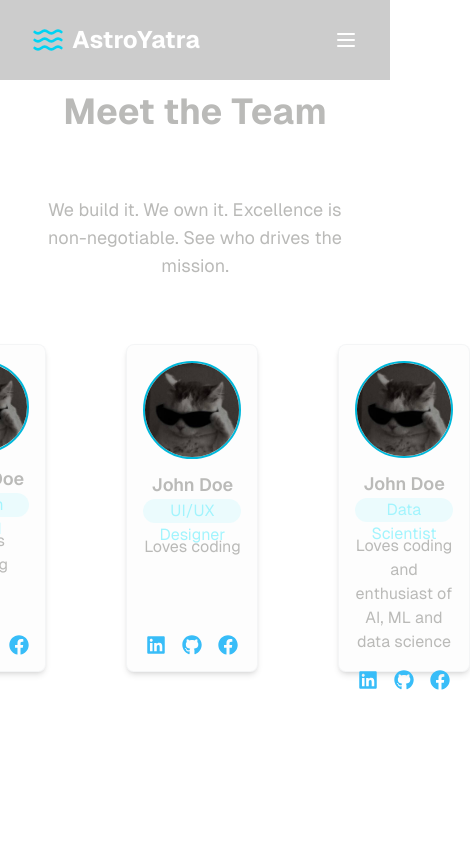
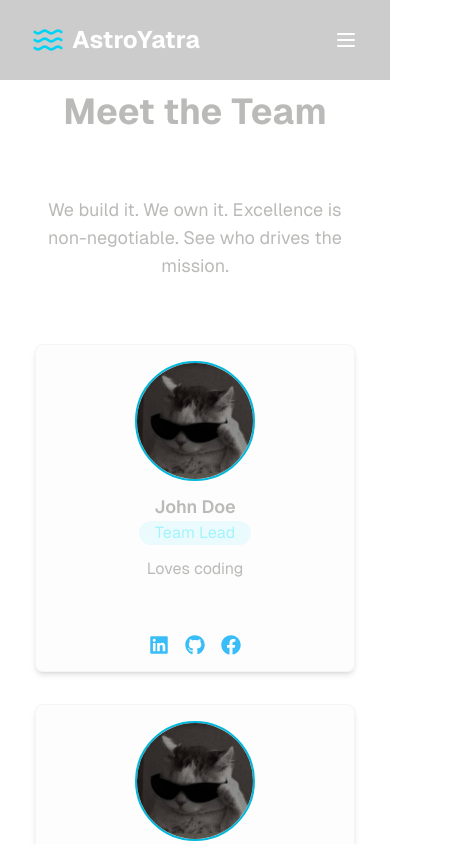
Before and after one commit to pradipbhatt/nasa-vr-hackathon, a Next.js app: page /team in a window 390 px wide. Shown: the top 844 px of the page, 470 px wide, since content can reach past the window. Built offline with nearby package versions, Linux system fonts and the light colour scheme.

Commit message:
pages and card made responsive

```diff
--- a/src/app/about/Card.tsx
+++ b/src/app/about/Card.tsx
@@ -9,7 +9,7 @@
 
 const Card: React.FC<CardProps> = (props) => {
   return (
-    <div className="bg-gray-200/10 border border-gray-300/20 p-6 rounded-lg shadow-lg text-center w-100 h-auto hover:scale-105 transition-transform duration-200">
+    <div className="bg-gray-200/10 border border-gray-300/20 p-6 rounded-lg shadow-lg text-center max-w-[300px] min-w-[250px] w-full h-auto hover:scale-105 transition-transform duration-200">
       <Image src={props.icon} alt="Icon" width={64} height={64} className="mx-auto mb-6" />
       <h2 className="text-2xl font-semibold mb-4">{props.title}</h2>
       <p className="text-base text-gray-400">{props.description}</p>
--- a/src/app/about/page.tsx
+++ b/src/app/about/page.tsx
@@ -8,7 +8,7 @@
         NASA’s open data makes ocean observations accessible to everyone. This VR experience helps people explore ocean data visually and interactively. Our mission is to create an immersive storytelling environment that reveals insights about our oceans, leveraging NASA datasets to connect the
         audience with the beauty and science of Earth.
       </p>
-      <div className="mt-12 grid grid-cols-1 sm:grid-cols-3 gap-8">
+      <div className="mt-12 flex flex-wrap gap-8 justify-center ">
         <Card icon="/icons/satellite.svg" title="DATA" description="data is always complex and unintuitive, especially when it comes from satellites" />
         <Card icon="/icons/VR.svg" title="Experience" description="we created VR storytelling to make this same data intuative and meaningful for normal people" />
         <Card icon="/icons/earth.svg" title="GOAL" description="we connected normal people with real science sparking curiosity and awareness about nature and the technology behind." />
--- a/src/app/components/Navigation.tsx
+++ b/src/app/components/Navigation.tsx
@@ -43,7 +43,7 @@
             {link.label}
           </Link>
         ))}
-        <Link href="/vr" className="px-6 py-2 bg-white text-black rounded-full font-semibold hover:bg-gray-200 transition-all hover:scale-105">
+        <Link href="/vr" className="px-6 py-2 bg-cyan-500/20 rounded-full font-semibold hover:bg-cyan-500/40 transition-all duration-200 hover:scale-105">
           {ctaLabel}
         </Link>
       </div>
--- a/src/app/datasets/page.tsx
+++ b/src/app/datasets/page.tsx
@@ -7,7 +7,7 @@
       <p className="text-lg leading-relaxed mb-4 text-center">
         Explore a variety of NASA ocean datasets that provide insights into sea surface temperature, chlorophyll concentration, ocean salinity, and sea level rise. These datasets are crucial for understanding the health of our oceans and the impact of climate change.
       </p>
-      <div className="mt-12 grid grid-cols-1 sm:grid-cols-3 gap-8">
+      <div className="mt-12 flex flex-wrap gap-8 justify-center">
         <Card icon="/icons/SST.svg" title="Sea Surface Temperature" description="Visualize global sea surface temperature patterns and anomalies over time." />
         <Card icon="/icons/CC.svg" title="Chlorophyll Concentration" description="Explore chlorophyll levels to understand phytoplankton distribution and ocean health." />
         <Card icon="/icons/OS.svg" title="Ocean Salinity" description="Analyze ocean salinity variations and their impact on marine ecosystems." />
--- a/src/app/team/Card.tsx
+++ b/src/app/team/Card.tsx
@@ -15,7 +15,7 @@
 
 const Card: React.FC<CardProps> = (props) => {
   return (
-    <div className="bg-gray-200/10 border border-gray-300/20 p-4 rounded-lg shadow-md text-center w-80 h-82 relative flex flex-col justify-between hover:scale-105 transition-transform duration-200">
+    <div className="bg-gray-200/10 border border-gray-300/20 p-4 rounded-lg shadow-md text-center min-w-[255px] w-full max-w-80 h-82 relative flex flex-col justify-between hover:scale-105 transition-transform duration-200">
       <div className="flex flex-col items-center">
         <Image src={props.profile} alt="profile picture" width={120} height={120} className="rounded-full mx-auto mb-3 border-2 border-cyan-500" />
         <h2 className="text-lg font-semibold">{props.name}</h2>
--- a/src/app/team/page.tsx
+++ b/src/app/team/page.tsx
@@ -5,7 +5,7 @@
     <div className="min-h-screen bg-primary text-text font-atkinson p-8 sm:p-20">
       <h1 className="text-4xl font-bold glow mb-16 w-full text-center mt-15">Meet the Team</h1>
       <p className="text-center text-lg mb-16">We build it. We own it. Excellence is non-negotiable. See who drives the mission.</p>
-      <div className="flex items-center justify-center gap-20  w-full ">
+      <div className="mt-12 flex flex-wrap gap-8 justify-center ">
         <Card profile="/profiles/1.jpg" name="John Doe" role="Team Lead" description="Loves coding" linkedin="https://linkedin.com/in/johndoe" github="https://github.com/johndoe" facebook="https://facebook.com/johndoe" />
         <Card profile="/profiles/1.jpg" name="John Doe" role="UI/UX Designer" description="Loves coding" linkedin="https://linkedin.com/in/johndoe" github="https://github.com/johndoe" facebook="https://facebook.com/johndoe" />
         <Card profile="/profiles/1.jpg" name="John Doe" role="Data Scientist" description="Loves coding and enthusiast of AI, ML and data science" linkedin="https://linkedin.com/in/johndoe" github="https://github.com/johndoe" facebook="https://facebook.com/johndoe" />
```
